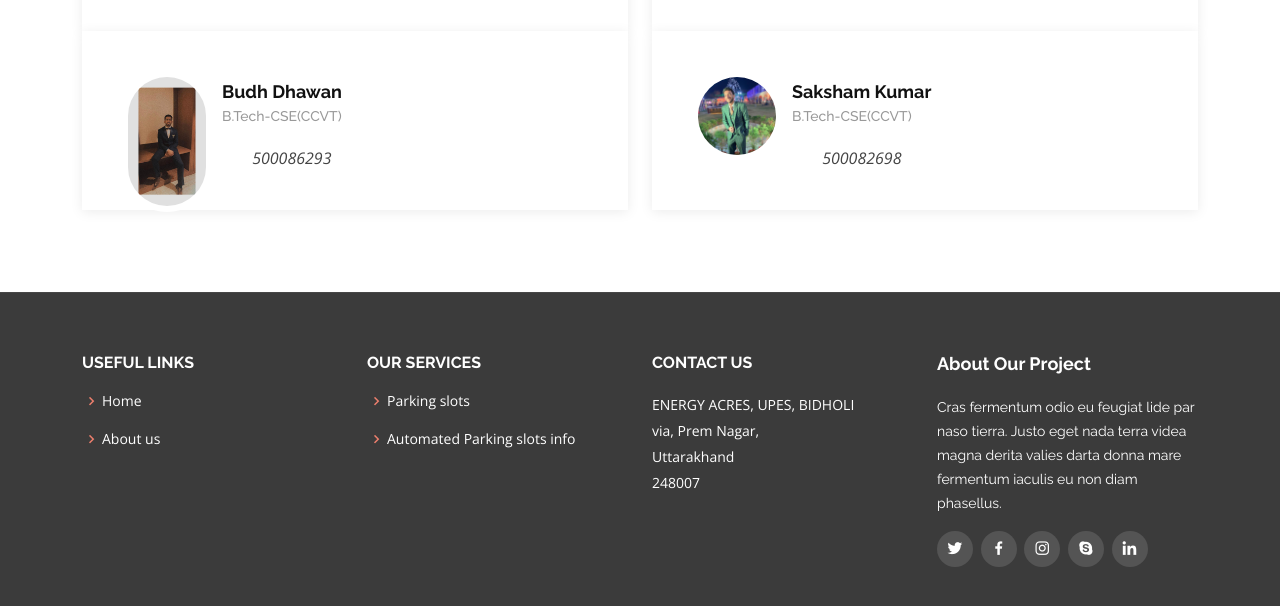
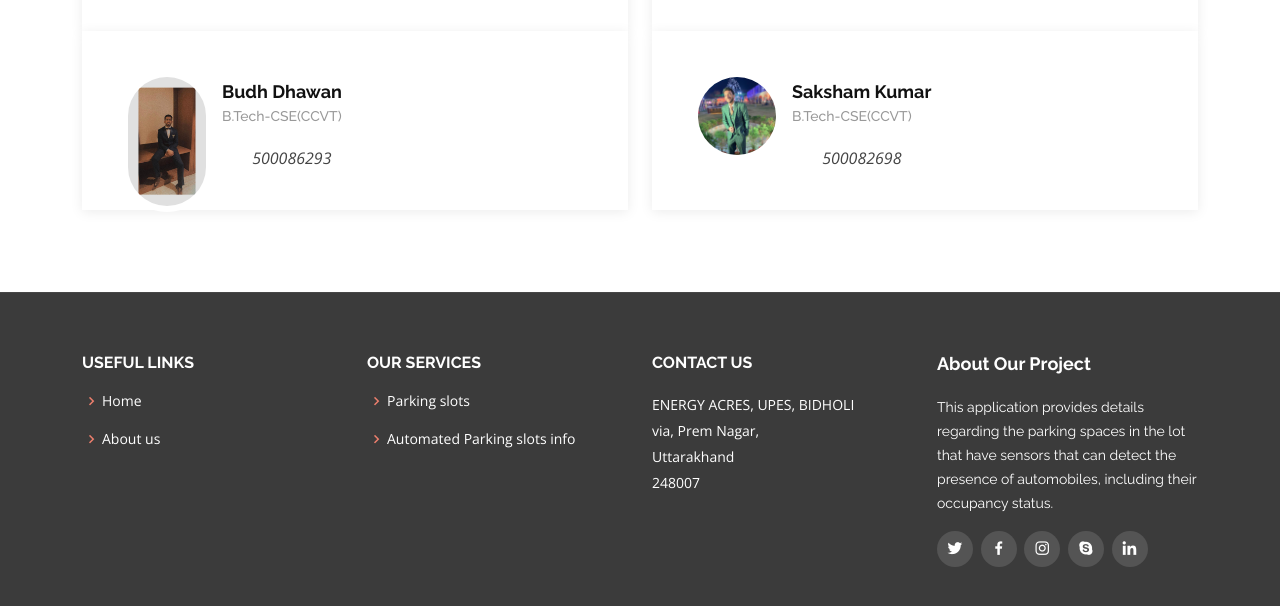
Before and after one commit to Saumya-Purohit/Parking-System, a plain HTML site: page about.html in a window 1280 px wide. Shown: the part 1152-1758 px from the top of the page. Drawn offline with nearby package versions, Linux system fonts and the light colour scheme.

Commit message:
Update about.html

```diff
--- a/about.html
+++ b/about.html
@@ -201,7 +201,7 @@
 
           <div class="col-lg-3 col-md-6 footer-info">
             <h3>About Our Project</h3>
-            <p>Cras fermentum odio eu feugiat lide par naso tierra. Justo eget nada terra videa magna derita valies darta donna mare fermentum iaculis eu non diam phasellus.</p>
+            <p>This application provides details regarding the parking spaces in the lot that have sensors that can detect the presence of automobiles, including their occupancy status.</p>
             <div class="social-links mt-3">
               <a href="#" class="twitter"><i class="bx bxl-twitter"></i></a>
               <a href="#" class="facebook"><i class="bx bxl-facebook"></i></a>
```
